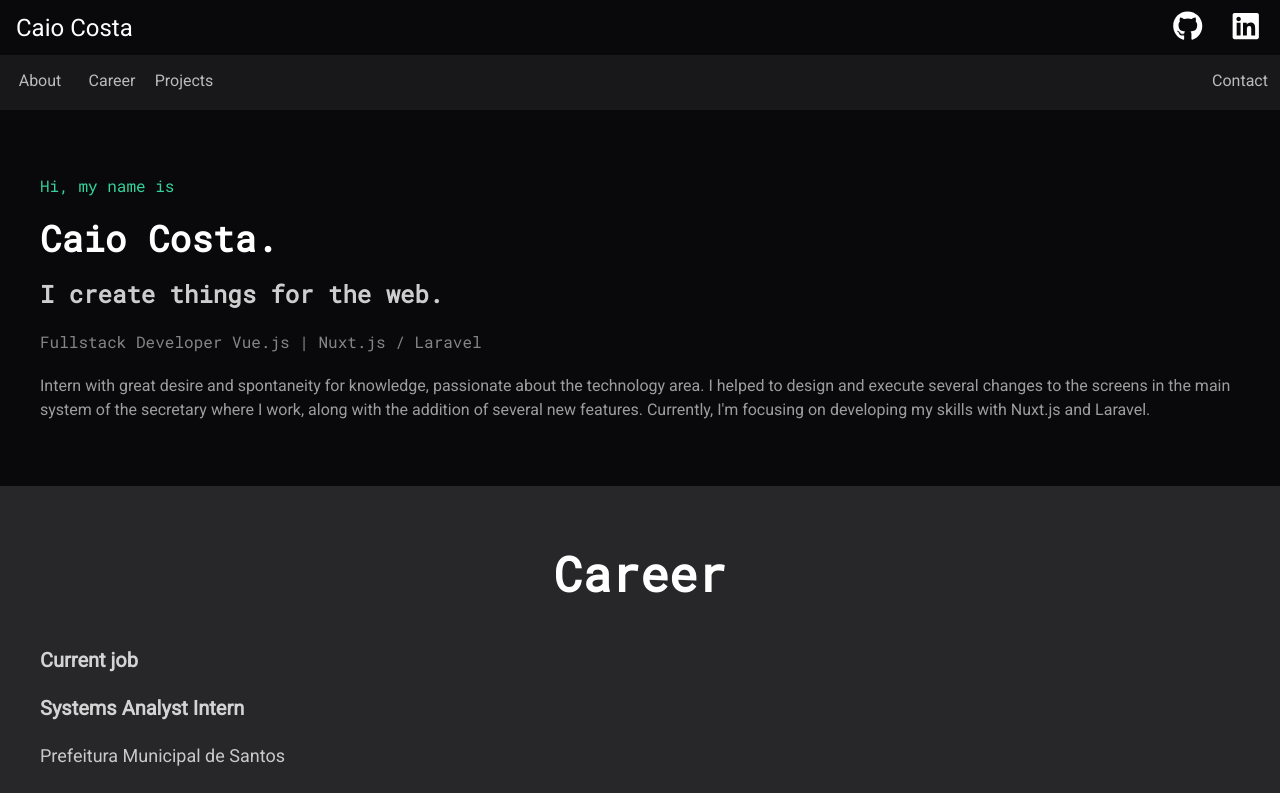
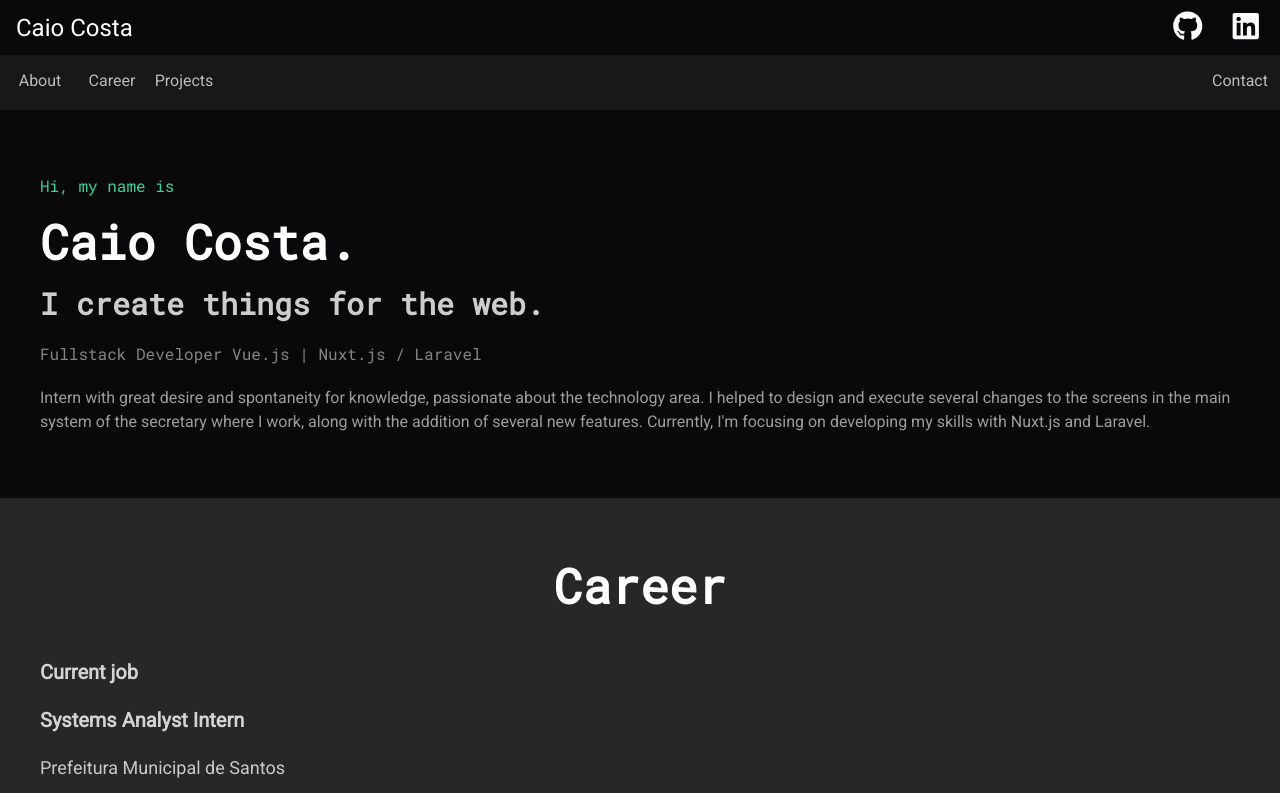
Before and after one commit to abysswalkerCaio/caio-portfolio, a Nuxt app in the folder frontend/: page / in a window 1280 px wide. Shown: the top 793 px of the page. Built offline with nearby package versions, Linux system fonts and the light colour scheme.

Commit message:
sm breakpoint about section text changes

```diff
--- a/frontend/pages/index.vue
+++ b/frontend/pages/index.vue
@@ -7,10 +7,10 @@
       <div class="bg-zinc-950 text-white px-10 py-16">
         <section id="about" class="grid gap-5" v-for="aboutContent in about">
           <p class="font-roboto-mono text-emerald-400">Hi, my name is</p>
-          <h1 class="text-4xl font-roboto-mono font-black">
+          <h1 class="text-4xl sm:text-5xl font-roboto-mono font-black">
             {{ aboutContent.name }}.
           </h1>
-          <h1 class="text-2xl font-roboto-mono font-extrabold opacity-80">
+          <h1 class="text-2xl sm:text-3xl font-roboto-mono font-extrabold opacity-80">
             I create things for the web.
           </h1>
           <p class="font-roboto-mono opacity-50">{{ aboutContent.activity }}</p>
```
